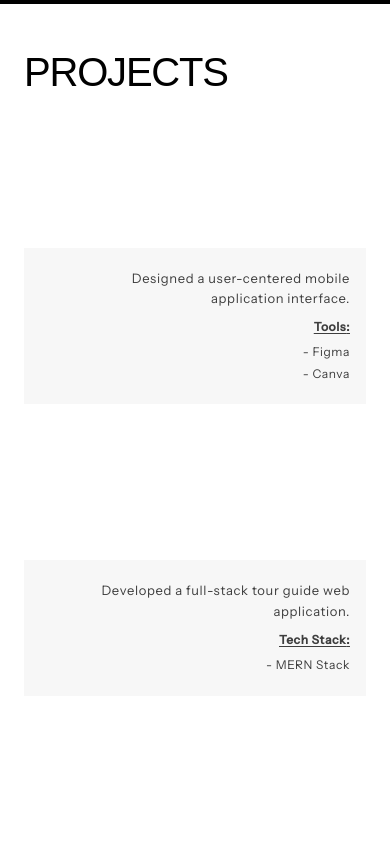
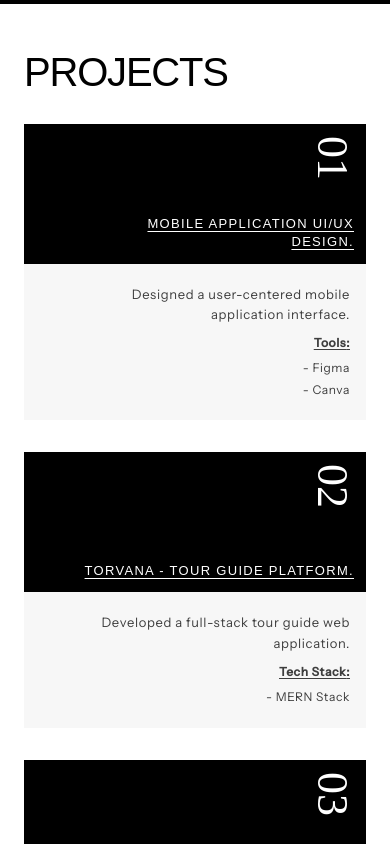
Before and after one commit to OshaniWijekoon/portfolio-fixed, a Next.js app: page / in a window 390 px wide. Shown: the part 1140-1984 px from the top of the page. Built offline with nearby package versions, Linux system fonts and the light colour scheme; a web font is replaced by a local one.

Commit message:
rechange the project page

```diff
--- a/components/Projects.tsx
+++ b/components/Projects.tsx
@@ -154,7 +154,7 @@ function MobileProjectCard(props: { project: Project; index: number }) {
       variants={fadeUp}
       transition={revealTransition(staggerDelay(props.index, 0.1))}
     >
-      <div className="relative flex flex-1 items-center justify-center py-[clamp(40px,2.75vw,64px)]">
+      <div className="relative flex h-[140px] items-start justify-end bg-black p-3">
         <span
           aria-hidden="true"
           className="text-[44px] leading-none text-white [writing-mode:vertical-rl]"
```
